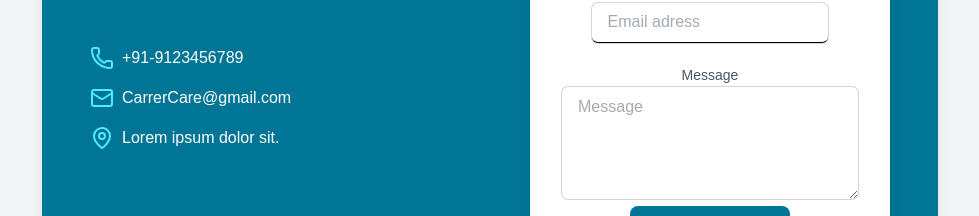
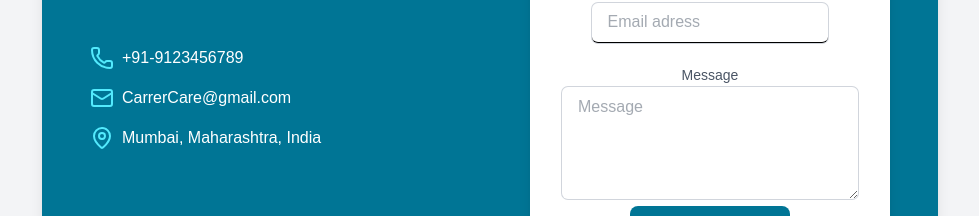
Before and after one commit to satyamrk18/CarrerCare, a React (Vite) app: page /contact in a window 1280 px wide. Shown: the part 384-600 px from the top of the page, without its empty margins (150-1129 px from the left). Built offline with nearby package versions, Linux system fonts and the light colour scheme.

Commit message:
modify location attribute

```diff
--- a/src/pages/Contact.jsx
+++ b/src/pages/Contact.jsx
@@ -34,7 +34,13 @@ const Contact = () => {
                 </div>
                   <div className="inline-flex space-x-2 items-center">
                     <span className="text-cyan-300"> <MapPin /></span>
-                   <span> Lorem ipsum dolor sit. </span>
+                   <a
+                   href="https://www.google.com/maps/place/Mumbai,+Maharashtra,+India"
+                   target="_blank"
+                    rel="noopener noreferrer"
+                   className="hover:underline text-white">
+                   Mumbai, Maharashtra, India
+                   </a>
                 </div>
 
                </div>
```
